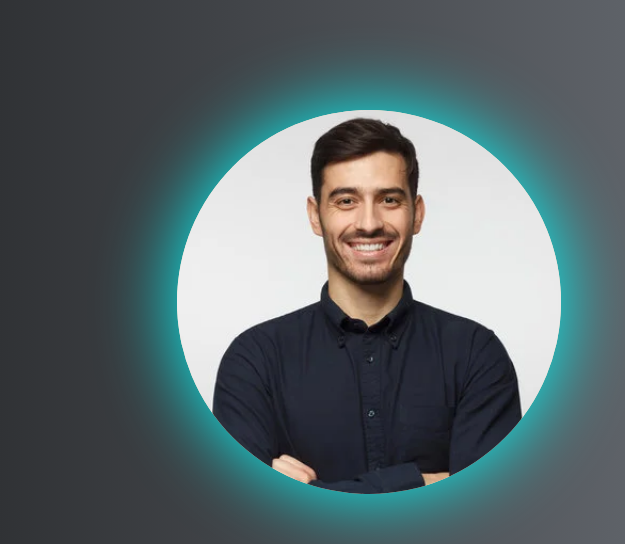
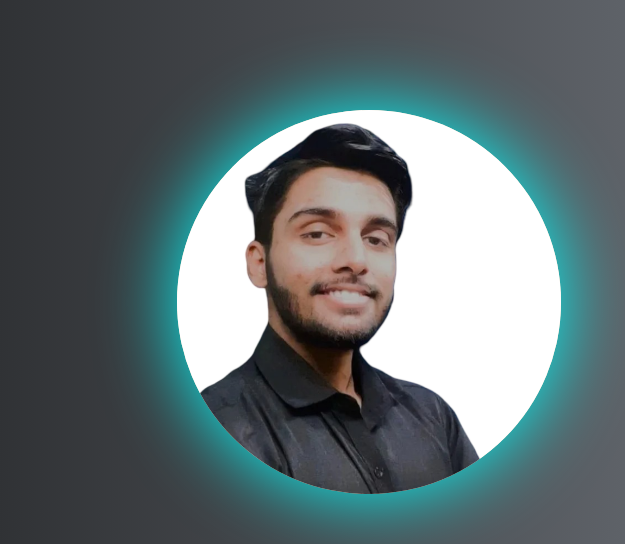
Before and after one commit to Sahil-01-crypto/My-Portfolio, a plain HTML site: page index.html in a window 1280 px wide. Shown: the part 164-708 px from the top of the page, 655-1280 px from the left. Drawn offline with nearby package versions, Linux system fonts and the light colour scheme.

Commit message:
photo uploded

```diff
--- a/index.html
+++ b/index.html
@@ -47,7 +47,7 @@
     </div>
 
     <div class="rightsidehome">
-            <img src="imagee.webp" alt="">
+            <img src="new image...png" alt="">
 
 
 
```
Also changed, not shown: new image...png (added).
